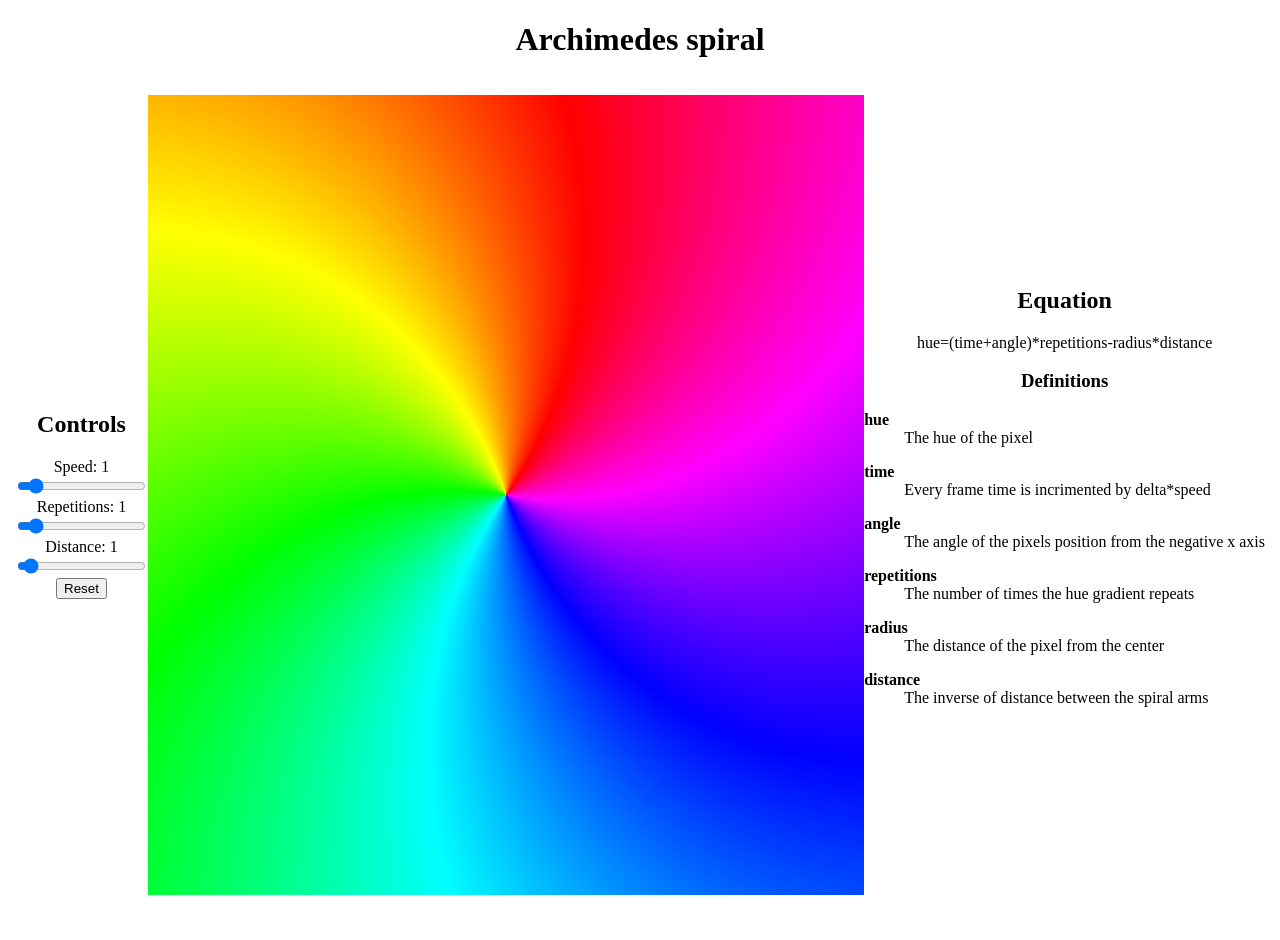
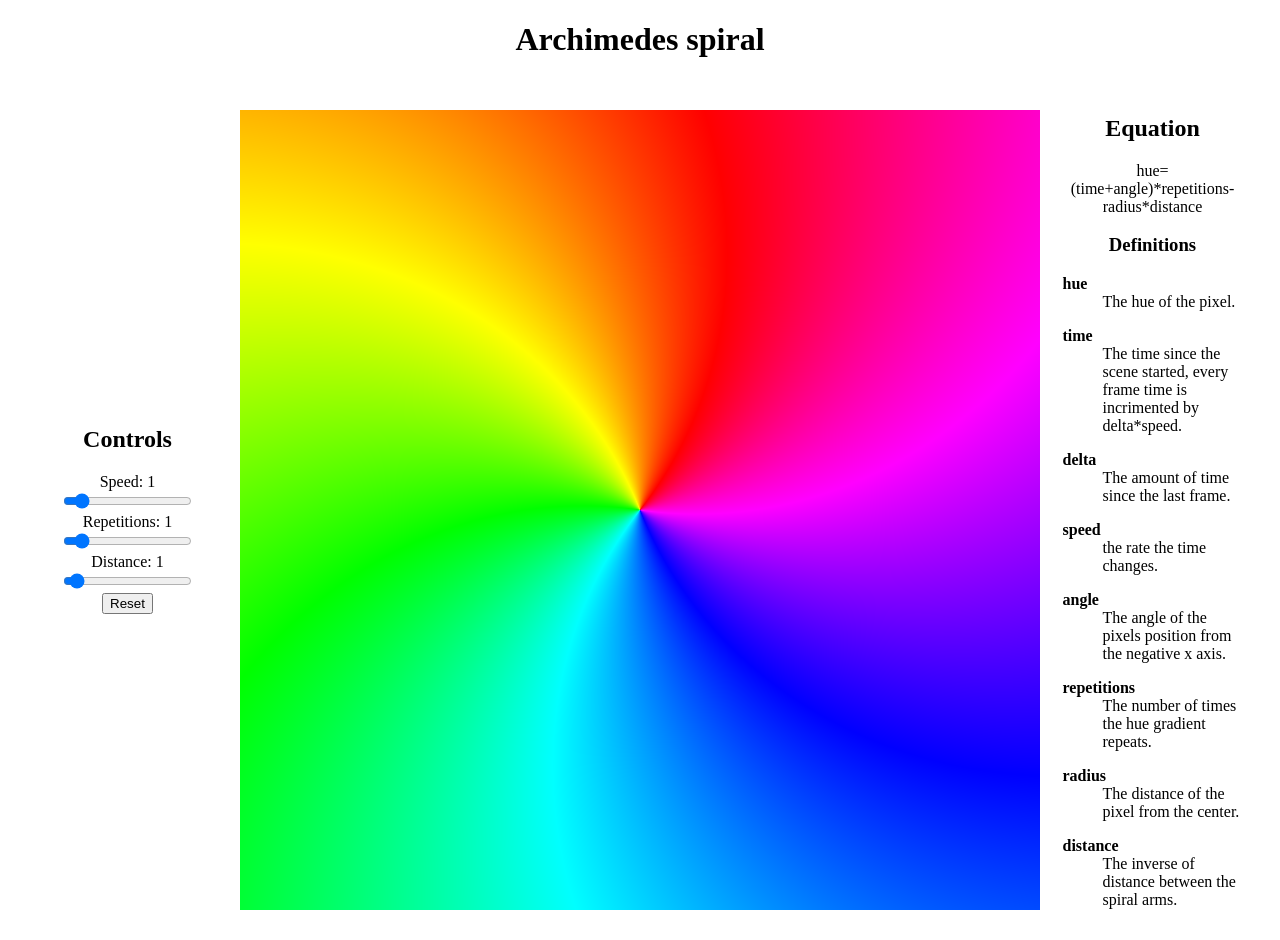
Before and after one commit to TomCP20/Archimedes-Hue-Spiral, a React (Vite) app: page / in a window 1280 px wide. Before the commit the page ends 910 px from the top, so only its background shows below. Built offline with nearby package versions, Linux system fonts and the light colour scheme; the HTML template or start-up script is replaced by a standard one.

Commit message:
improved equation definitions.

```diff
--- a/src/components/Equation.tsx
+++ b/src/components/Equation.tsx
@@ -5,22 +5,28 @@ export function Equation() {
     <h3>Definitions</h3>
     <dl>
       <dt>hue</dt>
-      <dd>The hue of the pixel</dd>
+      <dd>The hue of the pixel.</dd>
 
       <dt>time</dt>
-      <dd>Every frame time is incrimented by delta*speed</dd>
+      <dd>The time since the scene started, every frame time is incrimented by delta*speed.</dd>
+
+      <dt>delta</dt>
+      <dd>The amount of time since the last frame.</dd>
+
+      <dt>speed</dt>
+      <dd>the rate the time changes.</dd>
 
       <dt>angle</dt>
-      <dd>The angle of the pixels position from the negative x axis</dd>
+      <dd>The angle of the pixels position from the negative x axis.</dd>
 
       <dt>repetitions</dt>
-      <dd>The number of times the hue gradient repeats</dd>
+      <dd>The number of times the hue gradient repeats.</dd>
 
       <dt>radius</dt>
-      <dd>The distance of the pixel from the center</dd>
+      <dd>The distance of the pixel from the center.</dd>
 
       <dt>distance</dt>
-      <dd>The inverse of distance between the spiral arms</dd>
+      <dd>The inverse of distance between the spiral arms.</dd>
     </dl>
   </div>;
 }
--- a/src/style.css
+++ b/src/style.css
@@ -20,7 +20,7 @@ h1 {
 }
 
 .equation {
-  width: max-content;
+  width: 80%;
   margin: auto;
 }
 
```
